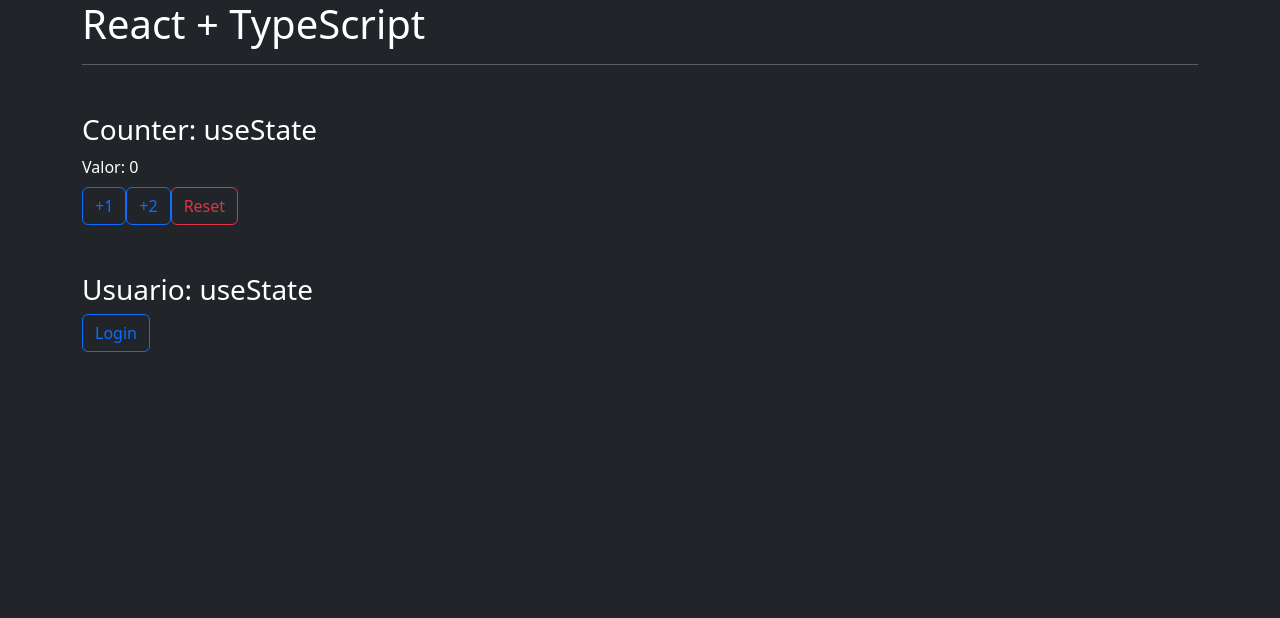
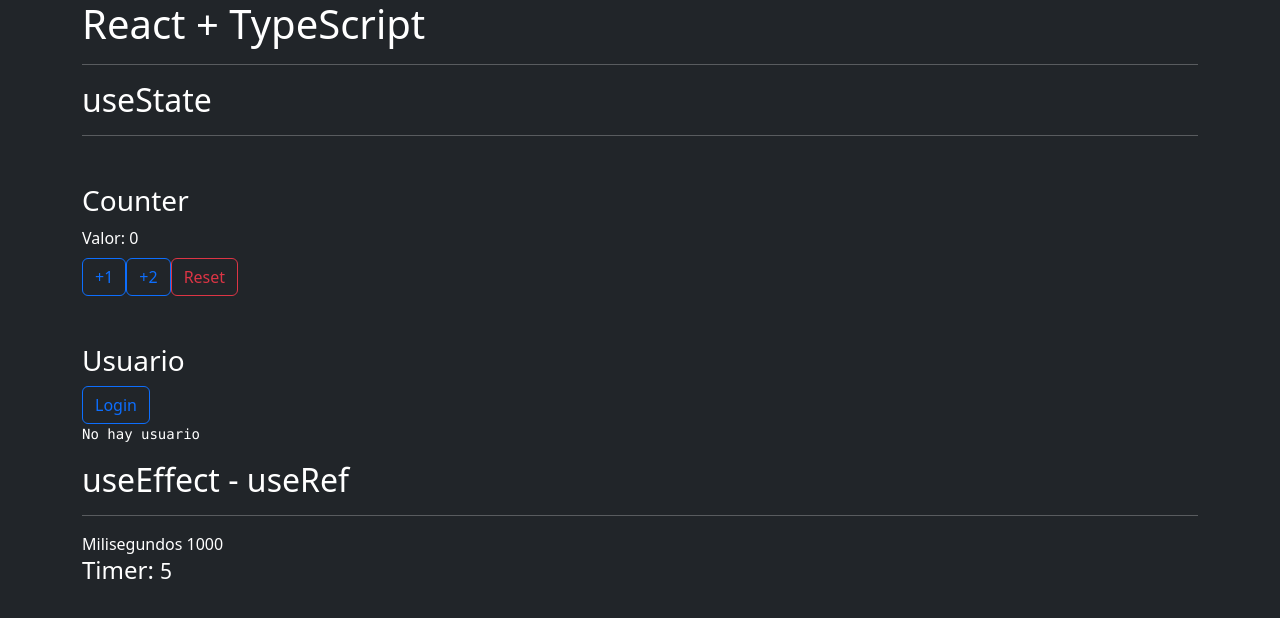
Before and after one commit to Toxcastel/mi-app-ts, a React (Create React App) app: page / in a window 1280 px wide. Shown: the top 618 px of the page. Built offline with nearby package versions, Linux system fonts and the light colour scheme.

Commit message:
Working with useEffect

```diff
--- a/src/App.tsx
+++ b/src/App.tsx
@@ -1,16 +1,24 @@
 import Counter from "./components/Counter";
+import { TimerPadre } from "./components/TimerPadre";
 import Usuario from "./components/Usuario";
 
 function App() {
-  return (
-    <>
-      <h1>React + TypeScript</h1>
-      <hr/>
+    return (
+        <>
+            <h1>React + TypeScript</h1>
+            <hr />
 
-      <Counter/>
-      <Usuario/>
-    </>
-  );
+            <h2>useState</h2>
+            <hr />
+
+            <Counter />
+            <Usuario />
+
+            <h2>useEffect - useRef</h2>
+            <hr />
+            <TimerPadre/>
+        </>
+    );
 }
 
 export default App;
--- a/src/components/Counter.tsx
+++ b/src/components/Counter.tsx
@@ -11,7 +11,7 @@ const Counter = () => {
 
     return (
         <div className="mt-5">
-            <h3>Counter: useState</h3>
+            <h3>Counter</h3>
             <span>Valor: {counter}</span>
             <br />
             {/* si dejaramos solo 'incrementar' estaríamos pasando el evento, por eso debemos hacer () => incrementar() */}
--- /dev/null
+++ b/src/components/Timer.tsx
@@ -0,0 +1,20 @@
+import { useEffect, useState } from "react";
+
+export const Timer = () => {
+
+    const [segundos, setSegundos] = useState(0)
+
+    useEffect( ()=> {
+        /* Cuando hacemos una función callback dentro de un hook useState, como lo es en el caso siguiente, estamos trabajando realmente sobre el valor actual de la variable, en este caso: segundos. Así, cada 1000 ms que van pasando, se suma realmente un 1 sobre el valor actual de la variable. De no haberlo hecho así, se podría haber causado un conflicto con el hook useEffect, donde el valor de los segundos sería algo erróneo */
+        setInterval(() => setSegundos(s => s+1), 1000)
+    }, [])
+
+    return (
+        <div>
+            <h4>
+                {/*tag <small> hace el texto más chico */}
+                Timer: <small>{segundos}</small>
+            </h4>
+        </div>
+    );
+};
--- /dev/null
+++ b/src/components/TimerPadre.tsx
@@ -0,0 +1,10 @@
+import { Timer } from "./Timer";
+
+export const TimerPadre = () => {
+    return (
+        <>
+            <span>Milisegundos {1000}</span>
+            <Timer />
+        </>
+    );
+};
--- a/src/components/Usuario.tsx
+++ b/src/components/Usuario.tsx
@@ -23,12 +23,12 @@ const Usuario = () => {
     };
     return (
         <div className="mt-5">
-            <h3>Usuario: useState</h3>
+            <h3>Usuario</h3>
             <button onClick={login} className="btn btn-outline-primary">
                 Login
             </button>
+            {!user ? <pre>No hay usuario</pre> : <pre> {JSON.stringify(user)}</pre>}
             {/* <pre> se refiere a texto preformateado, se imprimirá tal como lo veamos. Usamos JSON.stringify para mostrar como string el valor del objeto user */}
-            <pre> {JSON.stringify(user)}</pre>
         </div>
     );
 };
--- a/src/index.tsx
+++ b/src/index.tsx
@@ -3,8 +3,4 @@ import ReactDOM from "react-dom/client";
 import App from "./App";
 
 const root = ReactDOM.createRoot(document.getElementById("root") as HTMLElement);
-root.render(
-    <React.StrictMode>
-        <App />
-    </React.StrictMode>
-);
+root.render(<App />);
```
